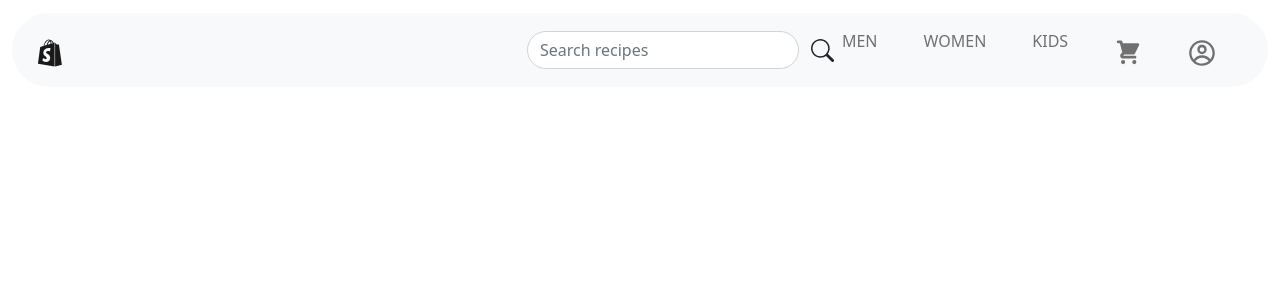
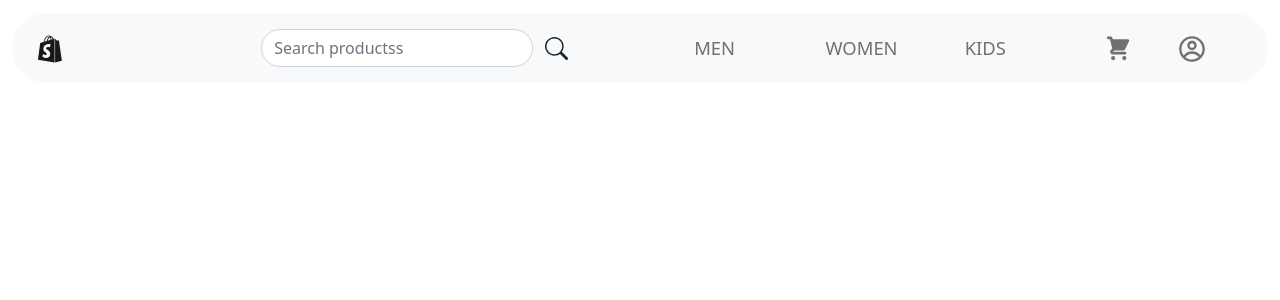
Before and after one commit to AkhilChoubey/Fashion-Point, a React (Create React App) app: page / in a window 1280 px wide. Shown: the top 300 px of the page. Built offline with nearby package versions, Linux system fonts and the light colour scheme.

Commit message:
Components Addition

```diff
--- a/src/App.css
+++ b/src/App.css
@@ -5,3 +5,12 @@
 #nav-brand {
   font-size: 1.75rem;
 }
+
+#nav-category {
+  padding-top: 12%;
+
+}
+
+#navbar-icons {
+  padding-top: 9%;
+}
--- a/src/components/NavBar.jsx
+++ b/src/components/NavBar.jsx
@@ -14,21 +14,21 @@ const NavBar = () => {
 
         <nav className='navbar navbar-expand-lg navbar-light bg-light' style={{borderRadius: "41px"}}>
         <div className="container-fluid">
-           <Link to='/' className='navbar-brand' id='nav-brand'> <FaShopify /> </Link>
+           <Link to='/' className='navbar-brand' id='nav-brand' style={{paddingTop: 0}}> <FaShopify /> </Link>
            <button className="navbar-toggler" type="button" data-bs-toggle="collapse" data-bs-target="#navbarSupportedContent" aria-controls="navbarSupportedContent" aria-expanded="false" aria-label="Toggle navigation">
       <span className="navbar-toggler-icon"></span>
     </button>
-           <div className="collapse navbar-collapse nav-final" id="navbarSupportedContent" style={{paddingLeft: '37%'}}>
+           <div className="collapse navbar-collapse nav-final" id="navbarSupportedContent" style={{paddingLeft: '15%'}}>
            <form className="d-flex search">
-        <input name="valData" onChange={() => {}} className="form-control me-2" type="search" placeholder="Search recipes" aria-label="Search" style={{width: "17rem", borderRadius: "25px",background: "white"}} />
+        <input name="valData" onChange={() => {}} className="form-control me-2" type="search" placeholder="Search productss" aria-label="Search" style={{width: "17rem", borderRadius: "25px",background: "white"}} />
         <div type="submit" onClick={() => {}} style={{paddingLeft: "4px" ,fontSize: "23px"}}><BsSearch /></div>
         </form>
-           <ul className='navbar-nav ml-auto mb-2 mb-lg-0'>
-                <li className='nav-item menuitem' style={{marginRight: "30px"}}><Link to='/top' activeclassname="menu-active" className="nav-link">MEN</Link><span></span></li>
-                <li className='nav-item menuitem' style={{marginRight: "30px"}}><Link to='/healthy' activeclassname="menu-active" className="nav-link">WOMEN</Link><span></span></li>
-                <li className='nav-item menuitem' style={{marginRight: "30px"}}><Link to='/contact2' activeclassname="menu-active" className="nav-link">KIDS</Link><span></span></li>
-                <li className='nav-item menuitem' style={{marginRight: "30px"}} id='nav-brand'><Link to='/cart' activeclassname="menu-active" className="nav-link"> <HiShoppingCart /> </Link><span></span></li>
-                <li className='nav-item menuitem' style={{marginRight: "30px"}} id='nav-brand'><Link to='/profile' activeclassname="menu-active" className="nav-link">  <CgProfile /> </Link><span></span></li>
+           <ul className='navbar-nav ml-auto mb-2 mb-lg-0' style={{marginLeft: '12%', fontSize: '1.15rem', width: '-webkit-fill-available'}}>
+                <li className='nav-item menuitem' style={{marginRight: "22px", width: '20%'}}><Link to='/men' activeclassname="menu-active" className="nav-link" id="nav-category">MEN</Link><span></span></li>
+                <li className='nav-item menuitem' style={{marginRight: "30px", width: '20%'}}><Link to='/women' activeclassname="menu-active" className="nav-link" id="nav-category">WOMEN</Link><span></span></li>
+                <li className='nav-item menuitem' style={{marginRight: "30px", width: '20%'}}><Link to='/kids' activeclassname="menu-active" className="nav-link" id="nav-category">KIDS</Link><span></span></li>
+                <li className='nav-item menuitem' style={{marginRight: "30px"}} id='nav-brand'><Link to='/cart' activeclassname="menu-active" className="nav-link" id="navbar-icons"> <HiShoppingCart /> </Link><span></span></li>
+                <li className='nav-item menuitem' style={{marginRight: "30px"}} id='nav-brand'><Link to='/profile' activeclassname="menu-active" className="nav-link" id="navbar-icons">  <CgProfile /> </Link><span></span></li>
 
             </ul>
             </div>
```
Also changed, not shown: src/components/Kids.js (+7 -0 lines), src/components/Men.js (+7 -0 lines), src/components/Profile.js (+7 -0 lines), src/components/Women.js (+7 -0 lines).
